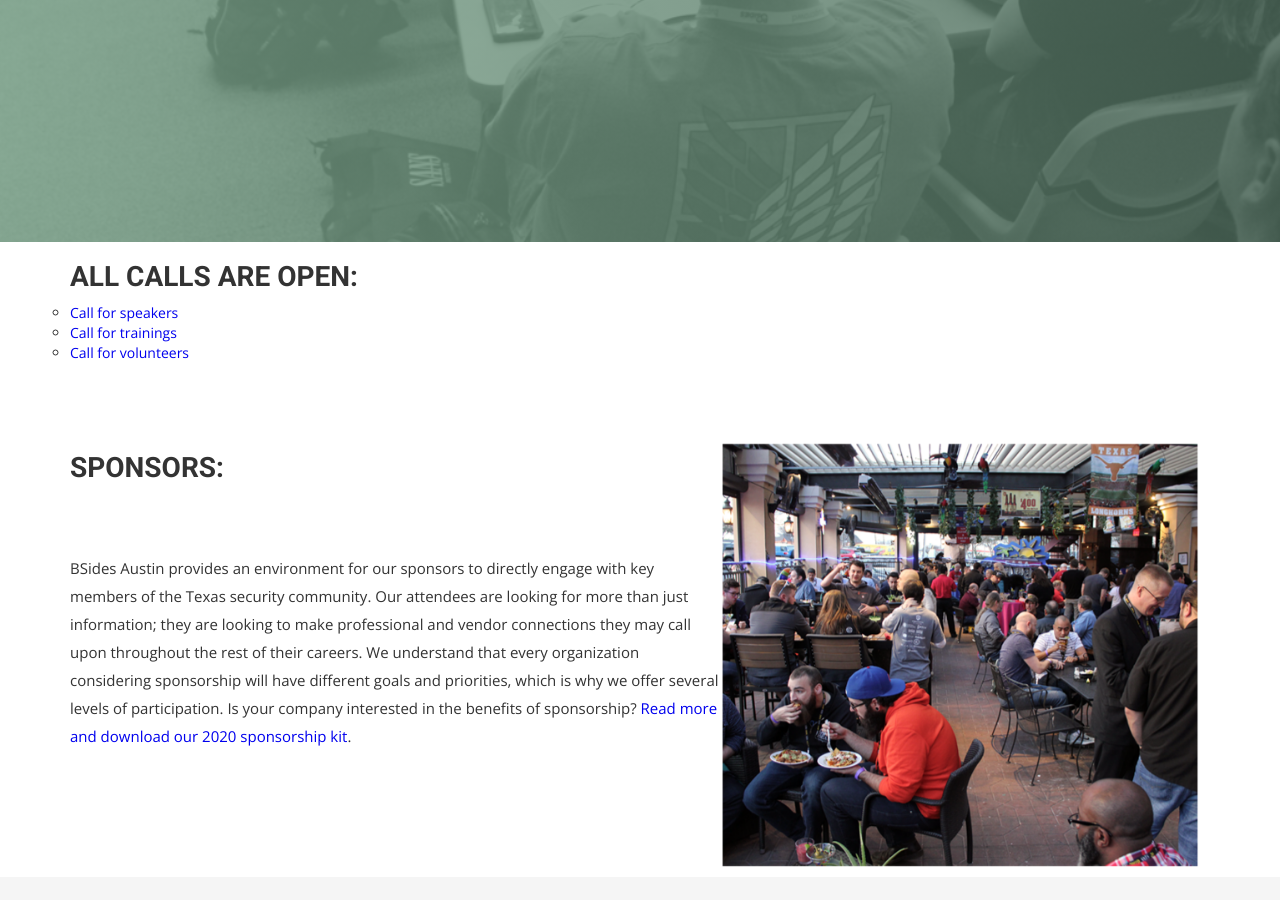
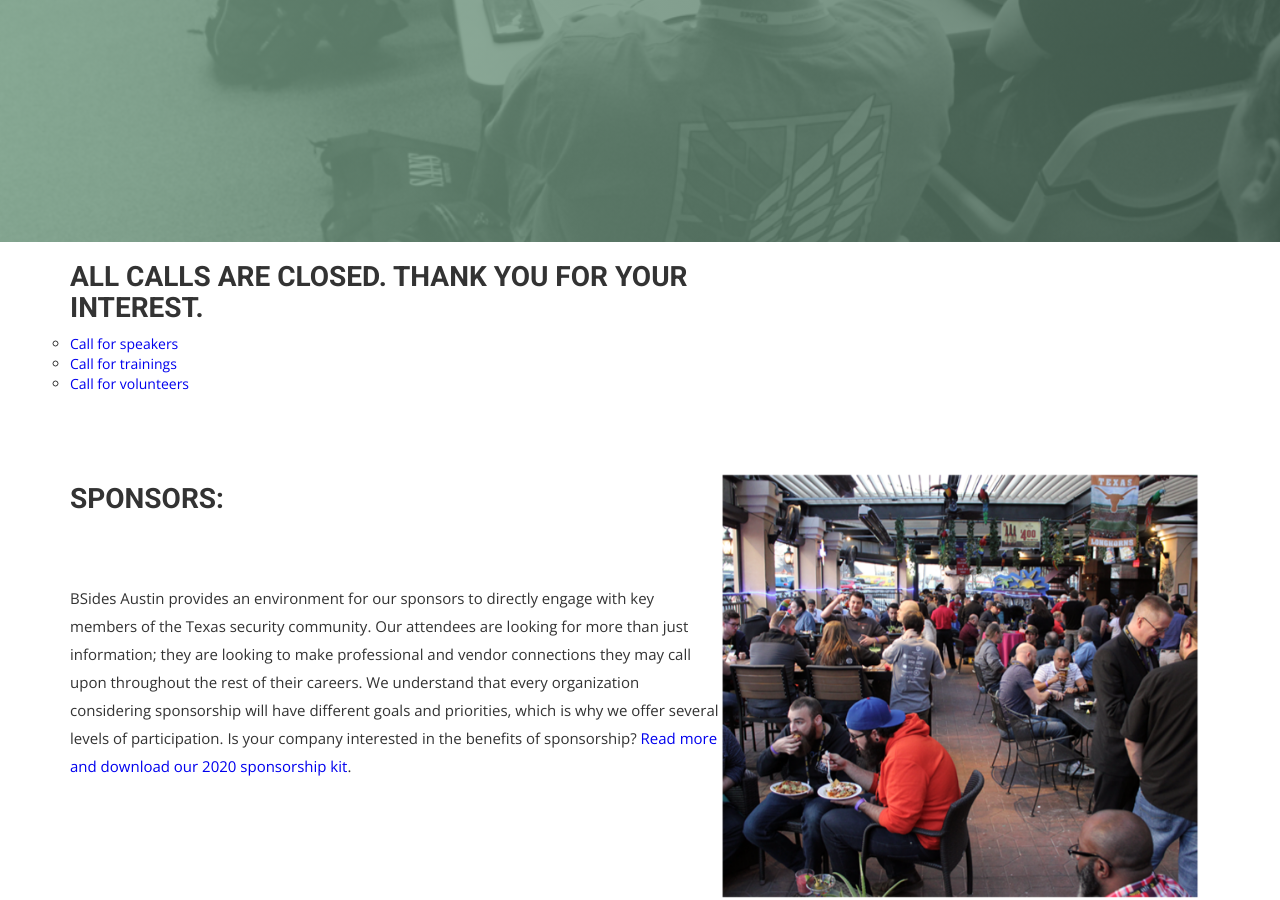
Before and after one commit to bsidesaustin/test, a Jekyll site: the page built from index.html, in a window 1280 px wide and 900 px high, scrolled down 713 px. Built offline with Jekyll 4.4.1, drawn with Linux system fonts in a browser that asks for light colours; nearby versions of some CDN libraries; some web fonts are replaced.

Commit message:
Update index.html

```diff
--- a/index.html
+++ b/index.html
@@ -27,7 +27,7 @@ permalink: /
       <div class="col-md-7 col-sm-12">
         <div class="block">
           <div class="section-title">
-            <h2>All calls are open:</h2>
+            <h2>All calls are CLOSED. Thank you for your interest.</h2>
             <p>
             <ul>
                   <li><a href="/calls/">Call for speakers</a></li>
```
